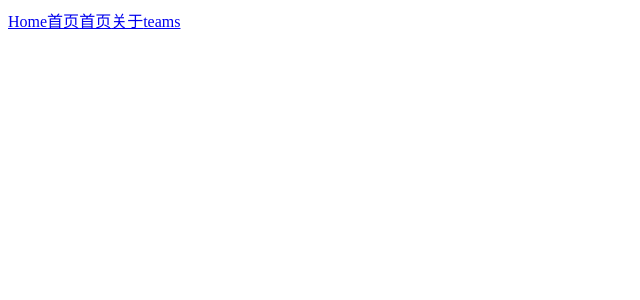
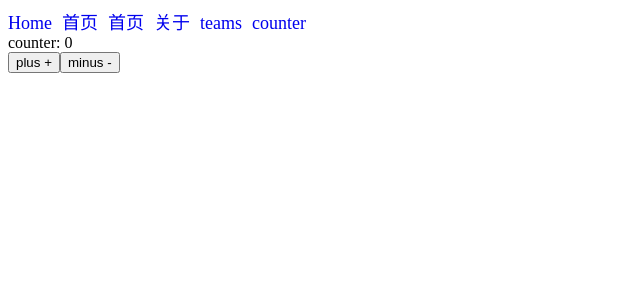
Before and after one commit to zav1n/collective-practice, a React (Vite) app in the folder react-route/: page /counter in a window 1280 px wide. Before the commit this address had no page. Shown: the top 300 px of the page, without its empty margins (0-640 px from the left). Built offline with nearby package versions, Linux system fonts and the light colour scheme.

Commit message:
feat: redux

```diff
--- a/react-route/package.json
+++ b/react-route/package.json
@@ -10,9 +10,12 @@
     "preview": "vite preview"
   },
   "dependencies": {
+    "@reduxjs/toolkit": "^2.5.0",
     "react": "^18.3.1",
     "react-dom": "^18.3.1",
-    "react-router-dom": "6"
+    "react-redux": "^9.2.0",
+    "react-router-dom": "6",
+    "redux": "^5.0.1"
   },
   "devDependencies": {
     "@eslint/js": "^9.17.0",
--- a/react-route/src/App.tsx
+++ b/react-route/src/App.tsx
@@ -1,4 +1,7 @@
 import { Route, Routes, Link } from "react-router-dom";
+import { Provider } from 'react-redux';
+import store from './store';
+
 import Home from "./page/Home.tsx";
 import About from "./page/About.tsx";
 import Warp from "./page/Warp.tsx";
@@ -9,17 +12,30 @@ import TeamsIdEdit from "./page/WarpPage/TeamsIdEdit.tsx";
 import TeamsSetting from "./page/WarpPage/TeamsSetting.tsx";
 import PageLayout from "./page/PageLayout/index.tsx";
 import LayoutContain from "./page/PageLayout/LayoutContain.tsx";
+import Counter from "./page/WarpPage/Counter.tsx";
 
 function App() {
 
   return (
     <>
+    <style>
+      {
+        `a{
+          text-decoration: none;
+          margin-right: 10px;
+          font-size: 18px;
+
+        }`
+      }
+    </style>
+    <Provider store={store}>
       <div className="nav">
         <Link to="/home">Home</Link>
         <Link to="/">首页</Link>
         <Link to="/layoutContain">首页</Link>
         <Link to="/about">关于</Link>
         <Link to="/teams/321?name=ddd&&age=22">teams</Link>
+        <Link to="/counter">counter</Link>
       </div>
       <Routes>
         <Route path="/home" element={<Home />} />
@@ -37,7 +53,9 @@ function App() {
           <Route path="/layoutContain" element={<LayoutContain />}></Route>
         </Route>
         <Route path="/about" element={<About />}></Route>
+        <Route path="/counter" element={<Counter />}></Route>
       </Routes>
+    </Provider>
     </>
   );
 }
--- /dev/null
+++ b/react-route/src/page/WarpPage/Counter.tsx
@@ -0,0 +1,17 @@
+import React from "react";
+import { useSelector, useDispatch } from "react-redux"
+import { increment, decrement } from "../../store/counter.ts"
+import type { RootState } from "../../store/index.ts"
+
+const Counter: React.FC = () => {
+  const counter = useSelector((state: RootState) => state.counter.count)
+  const dispatch = useDispatch()
+
+  return (<>
+    <div>counter: {counter}</div>
+    <button onClick={() => dispatch(increment())}>plus +</button>
+    <button onClick={() => dispatch(decrement())}>minus -</button>
+  </>)
+}
+
+export default Counter
--- /dev/null
+++ b/react-route/src/store/counter.ts
@@ -0,0 +1,23 @@
+import { createSlice } from '@reduxjs/toolkit'
+
+
+const counterSlice = createSlice({
+  name: 'counter',
+  initialState: {
+    count: 0
+  },
+  reducers: {
+    increment: (state) => {
+      state.count += 1
+    },
+    decrement: (state) => {
+      state.count -= 1
+    }
+  }
+})
+
+// 导出 actions
+export const { increment, decrement } = counterSlice.actions;
+
+// 导出 reducer
+export default counterSlice.reducer;
--- /dev/null
+++ b/react-route/src/store/index.ts
@@ -0,0 +1,13 @@
+import { configureStore } from '@reduxjs/toolkit'
+import counterSlice from './counter.ts'
+
+const store = configureStore({
+  reducer: {
+    counter: counterSlice,
+  }
+})
+
+export type RootState = ReturnType<typeof store.getState>
+export type AppDispatch = typeof store.dispatch
+
+export default store
```
Also changed, not shown: 1 other file (tests, documents, lock files or other folders).
